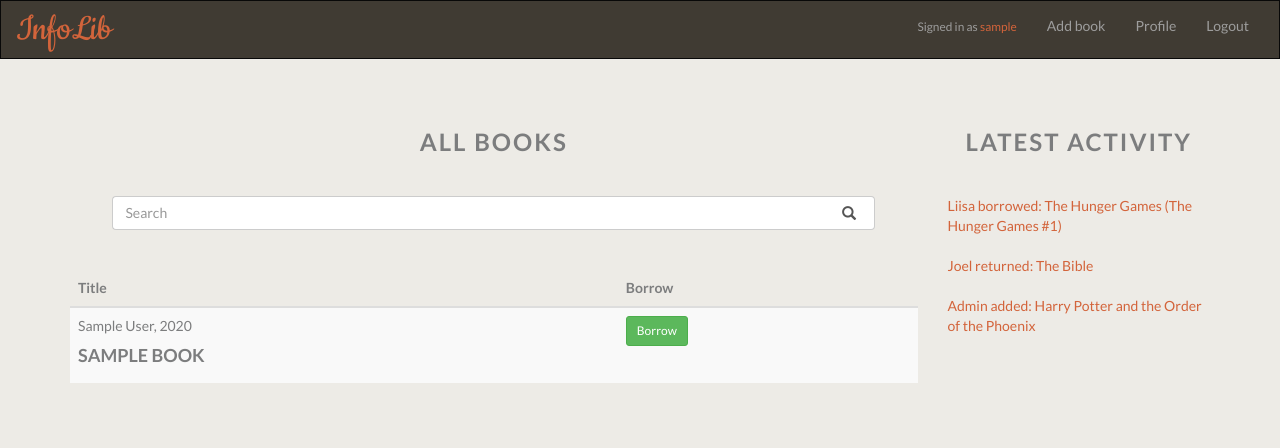
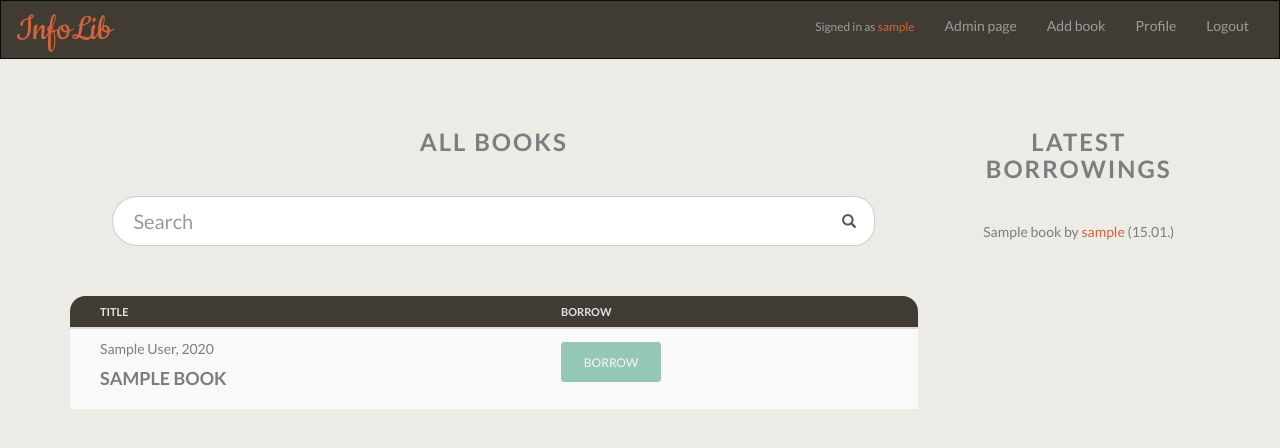
Before and after one commit to JoelLappalainen/infoLib, a Django app: page / in a window 1280 px wide. Shown: the top 448 px of the page. Run offline with Django 3.2, Linux system fonts and the light colour scheme; a user stored in the database is signed in; tables that the repository leaves empty hold one stand-in row (values such as "Sample post"); some libraries are stand-ins or nearby versions.

Commit message:
added admin page and links to profile pages and did some adjusting/refactoring

```diff
--- a/books/static/css/stylesheet.css
+++ b/books/static/css/stylesheet.css
@@ -46,11 +46,20 @@ h3 {
     cursor: pointer;
 }
 
+#searchBox {
+    height: 50px;
+    border-top-left-radius: 1.5em;
+    border-bottom-left-radius: 1.5em;
+    font-size: 20px;
+    font-family: 'Lato', sans-serif;
+    padding-left: 20px;
+}
+
 #search_container {
     max-height: 60px;
     margin-right: 5%;
     margin-left: 5%;
-    margin-bottom: 40px;
+    margin-bottom: 50px;
 }
 
 .search-input-group .input-group-addon {
@@ -58,6 +67,8 @@ h3 {
     padding: 0;
     padding-right: 12px;
     padding-left: 12px;
+    border-top-right-radius: 1.5em;
+    border-bottom-right-radius: 1.5em;
 }
 
 .search-input-group .form-control {
@@ -83,11 +94,6 @@ h3 {
 
 #description-box {
   resize:none;
-}
-
-#form-button {
-  width: 50%;
-  margin: auto;
 }
 
 .col-sm-9 {
@@ -146,3 +152,155 @@ h6 {
   font-weight: bold;
   color: #D3643B;
 }
+
+.latest {
+    text-align: center;
+}
+
+#all_books {
+    border-top-right-radius: 1.1em;
+    border-top-left-radius: 1.1em;
+}
+
+#all_books thead {
+    background-color: #403B33;
+    color: #E3E3E3;
+    text-transform: uppercase;
+    font-size: 11px;
+}
+
+#all_books td {
+    padding-left: 30px;
+    background-color: #f9f9f9;
+    padding-bottom: 10px;
+    padding-top: 10px;
+}
+
+#all_books th {
+    padding-left: 30px;
+}
+
+#borrow {
+    background-color: #94C7B6;
+    border: 1px solid #94C7B6;
+    color: #f9f9f9;
+    width: 100px;
+    height: 40px;
+    line-height: 40px;
+    padding: 0;
+    margin-top: 3px;
+    text-transform: uppercase;
+    -webkit-transition-duration: 0.4s; /* Safari */
+    transition-duration: 0.4s;
+    display: inline-block;
+}
+
+#form-button {
+    background-color: #94C7B6;
+    border: 1px solid #94C7B6;
+    color: #f9f9f9;
+    width: 200px;
+    height: 40px;
+    line-height: 40px;
+    float: right;
+    padding: 0;
+    margin-top: 3px;
+    text-transform: uppercase;
+    -webkit-transition-duration: 0.4s; /* Safari */
+    transition-duration: 0.4s;
+    display: inline-block;
+}
+
+.h3_review {
+    padding-bottom: 5px;
+}
+
+#reviewbutton {
+    background-color: #94C7B6;
+    border: 1px solid #94C7B6;
+    width: 150px;
+    height: 40px;
+    line-height: 40px;
+    float: right;
+    padding: 0;
+    text-transform: uppercase;
+    -webkit-transition-duration: 0.4s; /* Safari */
+    transition-duration: 0.4s;
+    margin-bottom: 30px;
+}
+
+#borrow:hover, #reviewbutton:hover, #form-button:hover {
+    background-color: #f9f9f9;
+    color: #403B33;
+    border: 1px solid #94C7B6;
+}
+
+#return {
+    background-color: #D3643B;
+    border: 1px solid #D3643B;
+    width: 100px;
+    height: 40px;
+    line-height: 40px;
+    padding: 0;
+    margin-top: 3px;
+    text-transform: uppercase;
+    -webkit-transition-duration: 0.4s; /* Safari */
+    transition-duration: 0.4s;
+}
+
+#goback {
+    background-color: #f9f9f9;
+    border: 1px solid #403B33;
+    color: #403B33;
+    width: 80px;
+    height: 40px;
+    line-height: 40px;
+    padding: 0;
+    margin-top: 3px;
+    text-transform: uppercase;
+    -webkit-transition-duration: 0.4s; /* Safari */
+    transition-duration: 0.4s;
+}
+
+#return:hover {
+    background-color: #f9f9f9;
+    color: #403B33;
+    border: 1px solid #D3643B;
+}
+
+#goback:hover {
+    background-color: #403B33;
+    color: #f9f9f9;
+    border: 1px solid #403B33;
+}
+
+#review {
+    margin-left: 10px;
+    padding: 5px;
+    width: 30%;
+    text-align: center;
+}
+
+a:hover {
+    text-decoration: none;
+}
+
+#overlay {
+     visibility: hidden;
+     position: absolute;
+     left: 0px;
+     top: 0px;
+     width:100%;
+     height:100%;
+     text-align:center;
+     z-index: 1000;
+}
+
+#overlay div {
+     width:300px;
+     margin: 100px auto;
+     background-color: #fff;
+     border:1px solid #000;
+     padding:15px;
+     text-align:center;
+}
--- a/books/urls.py
+++ b/books/urls.py
@@ -11,6 +11,7 @@ urlpatterns = [
     url(r'^add_book/', views.add_book, name='add_book'),
     url(r'^search/', views.search, name='search'),
     url(r'^$', views.index, name='index'),
+    url(r'^adminpage/', views.adminpage, name="adminpage"),
 
     # todo: 'user' app for these?
     url(r'^profile/(?P<user_id>[0-9]+)/$', views.profile, name="profile"),
--- a/books/views.py
+++ b/books/views.py
@@ -7,18 +7,19 @@ from django.core.urlresolvers import reverse
 from django.utils.formats import get_format
 from datetime import datetime
 from django.utils.dateformat import DateFormat
-from django.contrib.auth.decorators import login_required
+from django.contrib.auth.decorators import login_required, user_passes_test
 from django.template import RequestContext, Context
 from django.db.models import Q
 
 
 def index(request):
     all_books = Book.objects.all()
-    context = {'all_books': all_books}
+    all_borrowings = Borrowing.objects.all()
+    context = {'all_books': all_books, 'all_borrowings': all_borrowings}
     return render(request, 'books/index.html', context)
 
 
-@login_required
+@user_passes_test(lambda u: u.is_superuser)
 def add_book(request):
     booksurl = request.build_absolute_uri(reverse('books:index'))
     if request.method == 'POST':
@@ -41,21 +42,31 @@ def add_book(request):
         book_form = BookForm()
     return render(request, 'books/add_book.html', {'booksurl': booksurl, 'book_form': book_form})
 
+# @user_passes_test(lambda u: u.is_superuser)
+def adminpage(request):
+    try:
+        all_users = User.objects.all()
+        all_borrowings = Borrowing.objects.all()
+        all_reviews = Review.objects.all()
+    except Book.DoesNotExist:
+        raise Http404("Question does not exist")
+    return render(request, 'admin_page.html', {'all_users': all_users, 'all_borrowings': all_borrowings, 'all_reviews': all_reviews})
 
 def detail(request, book_id):
     try:
         book = Book.objects.get(pk=book_id)
-        all_borrowings = Borrowing.objects.all()
+        all_borrowings = Borrowing.objects.filter(book=book_id)
         all_reviews = Review.objects.all()
     except Book.DoesNotExist:
         raise Http404("Question does not exist")
     return render(request, 'books/detail.html', {'book': book, 'all_borrowings': all_borrowings, 'all_reviews': all_reviews})
 
-
+@login_required
 def profile(request, user_id):
     try:
         user = User.objects.get(pk=user_id)
         all_borrowings = Borrowing.objects.all()
+        all_borrowings = Borrowing.objects.filter(borrower=user_id)
     except User.DoesNotExist:
         raise Http404("Question does not exist")
     return render(request, 'profile.html', {'user': user, 'all_borrowings': all_borrowings})
--- a/templates/base.html
+++ b/templates/base.html
@@ -43,14 +43,23 @@
 
                     <li class="navbar-text">
                         <small>Signed in as
-                            <span class="username">{{ user.get_username }}</span>
+                            <a href="{% url 'books:profile' user.id %}">
+                                <span class="username">{{ user.username }}</span>
+                            </a>
                         </small>
                     </li>
-                    <li>
-                        <a href="{% url 'books:add_book' %}">
-                            Add book
-                        </a>
-                    </li>
+                    {% if user.is_superuser %}
+                        <li>
+                            <a href="{% url 'books:adminpage' %}">
+                                Admin page
+                            </a>
+                        </li>
+                        <li>
+                            <a href="{% url 'books:add_book' %}">
+                                Add book
+                            </a>
+                        </li>
+                    {% endif %}
                     <li>
                         <a href="{% url 'books:profile' user.id %}">
                             Profile
@@ -88,4 +97,10 @@
     </div>
 </body>
 
+<script>
+    function myFunction() {
+        alert("I am an alert box!");
+    }
+</script>
+
 </html>
--- a/templates/books/index.html
+++ b/templates/books/index.html
@@ -23,7 +23,7 @@
 
 
                 {% if all_books or results %}
-                    <div class="table-responsive">
+                    <div class="table-responsive" id="all_books">
                         <table class="table table-striped">
                             <thead>
                                 <tr>
@@ -38,27 +38,21 @@
                                     <tr>
                                         <td>
                                             {{ book.author }}, {{ book.publication_year }}
-                                            <br>
                                             <a href="{% url 'books:detail' book.id %}">
                                                 <h4>{{ book.name }}</h4>
                                             </a>
                                         </td>
                                         {% if book.status == 'o' %} {% if user.is_authenticated and book.borrower == user %}
                                         <td>
-                                            <a href="{% url 'books:return' book.id %}?next={{request.path}}" class="btn btn-danger btn-sm" role="button">Return</a>
-                                            <br>
-                                            <br>
+                                            <a href="{% url 'books:return' book.id %}?next={{request.path}}" class="btn btn-danger btn-sm" id="return" role="button">Return</a>
                                         </td>
                                         {% else %}
                                         <td>
-                                            <p>Borrowed by {{ book.borrower }}</p>
-                                            <br>
+                                            Borrowed by <a href="{% url 'books:profile' book.borrower.id %}"><span class="username">{{ book.borrower }}</span></a>
                                         </td>
                                         {% endif %} {% elif book.status == 'a' and user.is_authenticated %}
                                         <td>
-                                            <a href="{% url 'books:borrow' book.id user.id %}?next={{request.path}}" class="btn btn-success btn-sm" role="button">Borrow</a>
-                                            <br>
-                                            <br>
+                                            <a href="{% url 'books:borrow' book.id user.id %}?next={{request.path}}" class="btn btn-success btn-sm" id="borrow" role="button">Borrow</a>
                                         </td>
                                         {% else %}
                                         <td>Sign in!</td>
@@ -72,27 +66,21 @@
                                         <tr>
                                             <td>
                                                 {{ book.author }}, {{ book.publication_year }}
-                                                <br>
                                                 <a href="{% url 'books:detail' book.id %}">
                                                     <h4>{{ book.name }}</h4>
                                                 </a>
                                             </td>
                                             {% if book.status == 'o' %} {% if user.is_authenticated and book.borrower == user %}
                                             <td>
-                                                <a href="{% url 'books:return' book.id %}?next={{request.path}}" class="btn btn-danger btn-sm" role="button">Return</a>
-                                                <br>
-                                                <br>
+                                                <a href="{% url 'books:return' book.id %}?next={{request.path}}" class="btn btn-danger btn-sm" id="return" role="button">Return</a>
                                             </td>
                                             {% else %}
                                             <td>
-                                                <p>Borrowed by {{ book.borrower }}</p>
-                                                <br>
+                                                Borrowed by <a href="{% url 'books:profile' book.borrower.id %}"><span class="username">{{ book.borrower }}</span></a>
                                             </td>
                                             {% endif %} {% elif book.status == 'a' and user.is_authenticated %}
                                             <td>
-                                                <a href="{% url 'books:borrow' book.id user.id %}?next={{request.path}}" class="btn btn-success btn-sm" role="button">Borrow</a>
-                                                <br>
-                                                <br>
+                                                <a href="{% url 'books:borrow' book.id user.id %}?next={{request.path}}" class="btn btn-success btn-sm" id="borrow" role="button">Borrow</a>
                                             </td>
                                             {% else %}
                                             <td>Sign in!</td>
@@ -109,24 +97,24 @@
 
             </div>
             <div class="col-sm-3">
-                <h3>LATEST ACTIVITY</h3>
-                <table>
-                    <tbody id="recent_activity">
-                        <tr>
-                            <font color="#D3643B">Liisa borrowed: The Hunger Games (The Hunger Games #1)</font>
-                        </tr>
-                        <br>
-                        <br>
-                        <tr>
-                            <font color="#D3643B">Joel returned: The Bible</font>
-                        </tr>
-                        <br>
-                        <br>
-                        <tr>
-                            <font color="#D3643B">Admin added: Harry Potter and the Order of the Phoenix</font>
-                        </tr>
-                    </tbody>
-                </table>
+                <h3>LATEST BORROWINGS</h3>
+                <div class="latest">
+                    {% if all_borrowings %}
+                        {% for borrowing in all_borrowings|dictsortreversed:"borrowing_date" %}
+                            {% if forloop.counter < 11 %}
+                                <tr>
+                                    <td>
+                                        {{ borrowing.book.name }} by
+                                        <a href="{% url 'books:profile' borrowing.borrower.id %}">
+                                            <span class="username">{{ borrowing.borrower }}</span>
+                                        </a>
+                                        ({{ borrowing.borrowing_date | date:"d.m." }})<br>
+                                    </td>
+                                </tr>
+                            {% endif %}
+                        {% endfor %}
+                    {% endif %}
+                </div>
             </div>
         </div>
     </div>
--- a/templates/books/review_book.html
+++ b/templates/books/review_book.html
@@ -15,6 +15,7 @@
 							<input class="form-control" name="rating" type="number" min="1" max="5" step="1" placeholder="Rating 1-5" required /><br>
 
 							<input class="btn btn-sm btn-primary btn-block" id="form-button" type="submit" value="Submit"/>
+							<a href="{{ detailurl }}" class="btn btn-success btn-sm" id="goback" role="button">Go back</a>
 
 					</form>
 
```
Also changed, not shown: templates/admin_page.html (added, +76 -0 lines), templates/books/detail.html (+44 -14 lines), templates/profile.html (+11 -37 lines), templates/registration/logged_out.html (line endings or trailing spaces).
